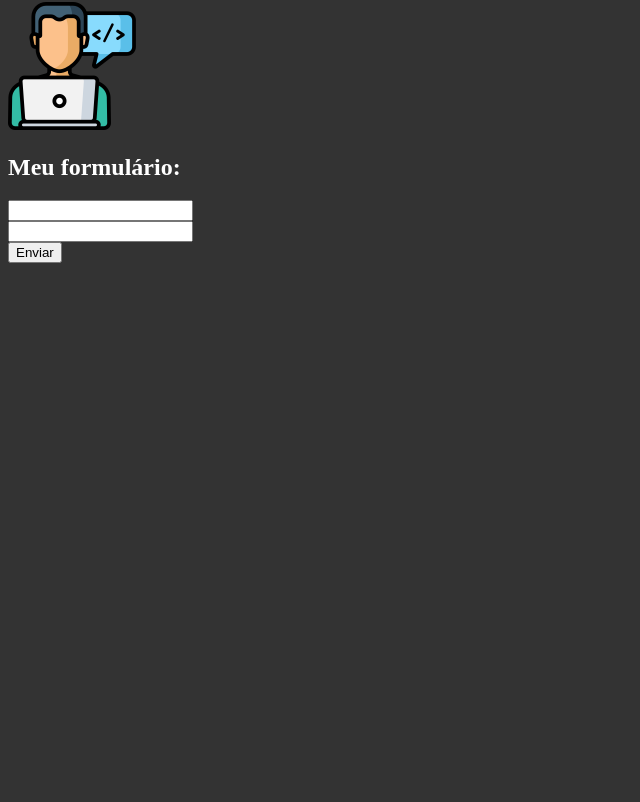
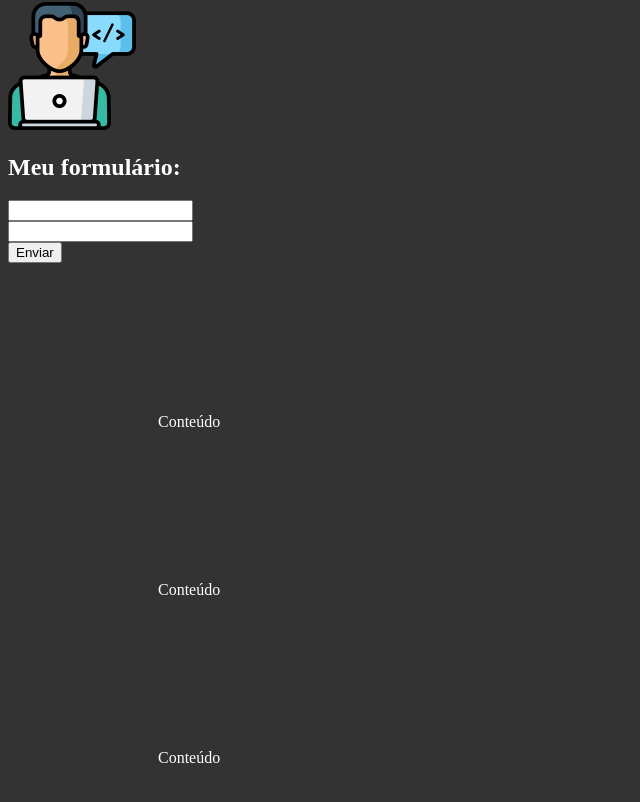
Before and after one commit to mfcastilho/learning_vue_framework, a Vue app in the folder 2_projeto_vue/: page / in a window 1280 px wide. Shown: the part 622-1424 px from the top of the page, without its empty margins (0-640 px from the left). Before the commit the page ends 893 px from the top, so only its background shows below. Built offline with nearby package versions, Linux system fonts and the light colour scheme.

Commit message:
Events(@submit and @click)

```diff
--- a/2_projeto_vue/src/components/Form.vue
+++ b/2_projeto_vue/src/components/Form.vue
@@ -1,14 +1,14 @@
 <template>
   <div>
     <h2>Meu formulário: </h2>
-    <form action="">
+    <form action="" @submit="enviarFormulario($event)">
     <div>
-      <InputText />
+      <input type="text" v-model="name">
     </div>
 
 
     <div>
-      <InputText />
+       <input type="email" v-model="email">
     </div>
 
 
@@ -17,6 +17,9 @@
     </div>
 
   </form>
+  <p>Conteúdo</p>
+  <p>Conteúdo</p>
+  <p>Conteúdo</p>
   </div>
 
 </template>
@@ -31,6 +34,32 @@
     components: {
       InputText,
       InputSubmit
+    },
+    data(){
+      return{
+        name: "",
+        email:""
+      }
+    },
+    methods:{
+      enviarFormulario(e){
+
+        e.preventDefault();
+
+        const name = this.name;
+        const email = this.email
+
+        console.log("Formulário Enviado!");
+        console.log("O nome é:"+name);
+        console.log("O email é:"+email);
+
+      }
     }
   }
 </script>
+
+<style scoped>
+  p{
+    margin: 150px;
+  }
+</style>
```
